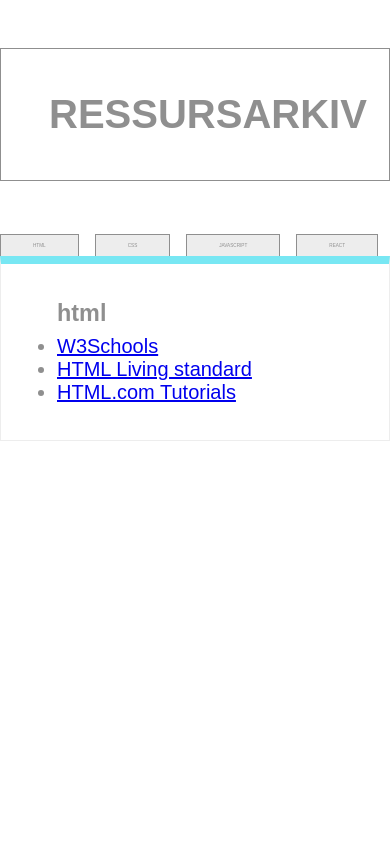
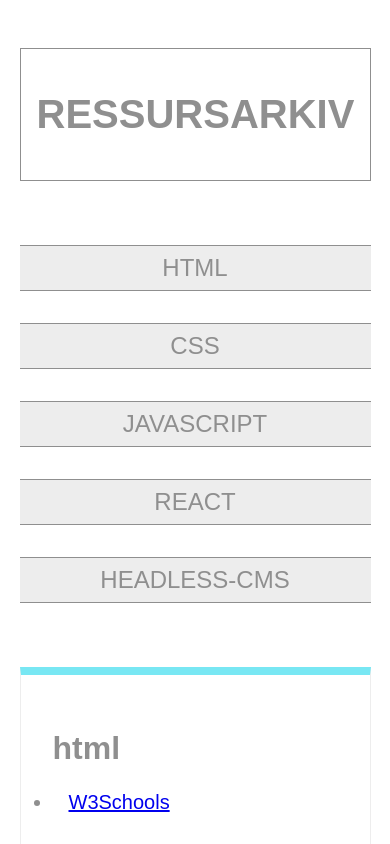
Before and after one commit to vildehw/gruppe_30, a React (Create React App) app: page / in a window 390 px wide. Shown: the top 844 px of the page. Built offline with nearby package versions, Linux system fonts and the light colour scheme.

Commit message:
fikset responsivitet

```diff
--- a/src/css/main.css
+++ b/src/css/main.css
@@ -101,4 +101,43 @@ main article.Article h3 {
   font-weight: bold;
 }
 
+@media only screen and (max-width: 720px) {
+  div.containerr {
+    width: 100%;
+    max-width: 90%;
+  }
+  nav {
+    width: 100%;
+    max-width: 720px;
+    align-items: center;
+    flex-direction: column;
+  }
+  nav button {
+    width: 720px;
+    margin: 1rem 0;
+    padding: 1.1rem auto;
+    font-size: 1.5rem;
+    border: 1px solid var(--graydark);
+  }
+  header {
+    border: 1px solid var(--graydark);
+    padding: 1rem 1rem;
+  }
+  article.Article {
+    margin-bottom: 3rem;
+    font-size: 20px;
+    margin-top: 3rem;
+    padding: 0 2rem;
+  }
+  article.Article h3 {
+    font-size: 32px;
+  }
+  ul {
+    padding: 1rem;
+  }
+  ul li {
+    padding: 1rem 1rem;
+  }
+}
+
 /*# sourceMappingURL=main.css.map */
--- a/src/sass/main.scss
+++ b/src/sass/main.scss
@@ -124,3 +124,53 @@ main{
     }
   }
 }
+
+@media only screen and (max-width: 720px){
+  div.containerr{
+      width: 100%;
+      max-width: 90%;
+  }
+
+  nav{
+      width:100%;
+      max-width: 720px;
+      align-items: center;
+      flex-direction: column;
+
+      button{
+        width: 720px;
+        margin: 1rem 0;
+        padding: 1.1rem auto;
+        font-size: 1.5rem;
+        border: 1px solid var(--graydark);
+    }
+  }
+
+  header{
+      border: 1px solid var(--graydark);
+      padding: 1rem 1rem;
+  }
+
+
+
+
+  article.Article{
+      border-top: 1px solid var(--graydark);
+      margin-bottom: 3rem;
+      font-size: 20px;
+      margin-top:3rem;
+      padding: 0 2rem;
+
+      h3{
+        font-size: 32px;
+    }
+  }
+
+  ul{
+      padding: 1rem;
+
+      li{
+        padding: 1rem 1rem;
+    }
+  }
+}
```
Also changed, not shown: 1 other file (tests, documents, lock files or other folders).
